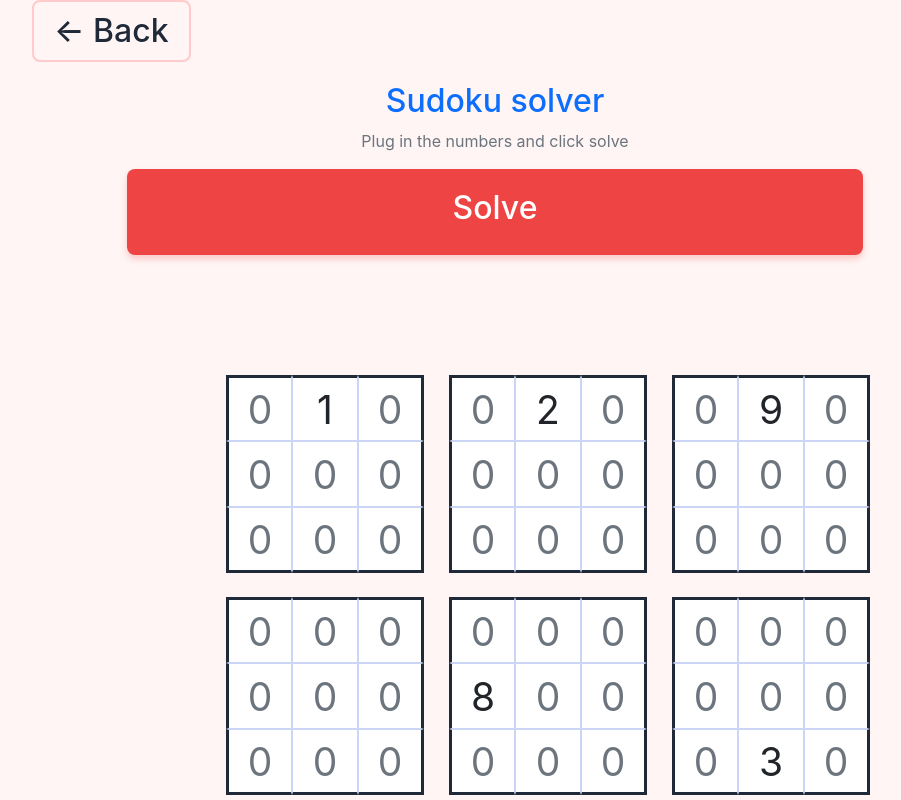
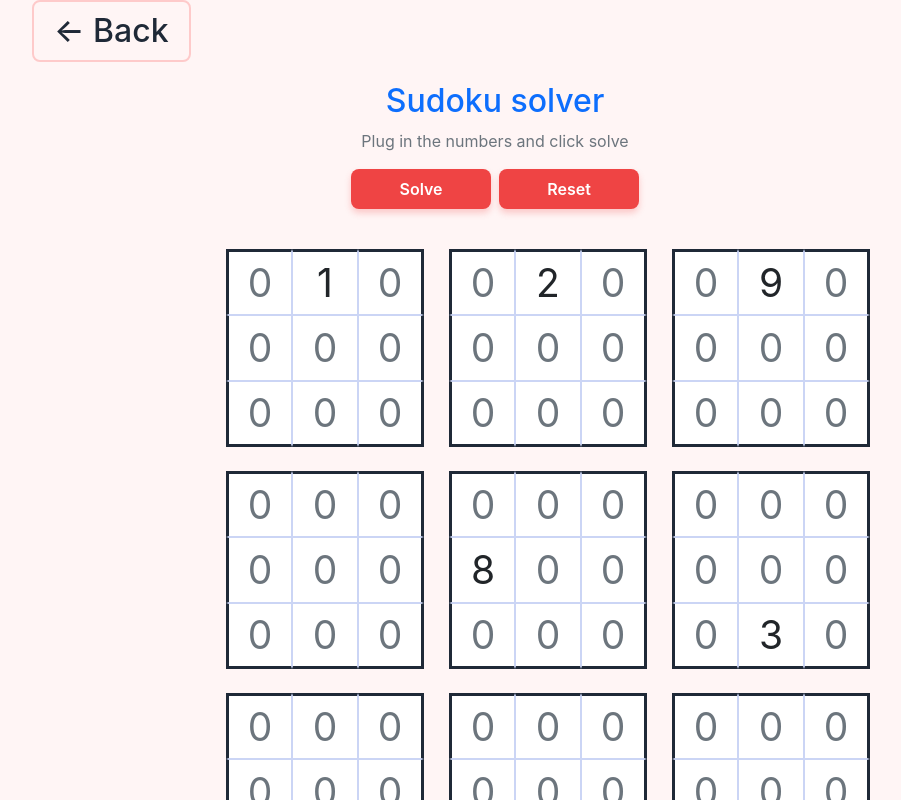
Before and after one commit to fernandozamoraj/nextjsplayground, a Next.js app: page /sudokuSolver in a window 1280 px wide. Shown: the top 800 px of the page, without its empty margins (50-951 px from the left). Built offline with nearby package versions, Linux system fonts and the light colour scheme.

Commit message:
made sudokue solve and reseat buttons smaller to make the board fully visible

```diff
--- a/comps/actionButton.js
+++ b/comps/actionButton.js
@@ -1,6 +1,12 @@
 import styles from '../styles/Button.module.css';
 
-const ActionButton = ({text, onClick, leftArrow, rightArrow}) =>{
+const ActionButton = ({text, onClick, leftArrow, rightArrow, compact, width}) =>{
+    const TextTag = compact ? 'span' : 'h2';
+    const textStyle = compact ? { fontSize: '1rem', fontWeight: 600 } : undefined;
+    const buttonStyle = compact || width ? {
+        width: width || '140px',
+        padding: compact ? '8px 12px' : undefined
+    } : undefined;
 
     return (
         <p>
@@ -8,11 +14,11 @@ const ActionButton = ({text, onClick, leftArrow, rightArrow}) =>{
                 className={styles.actionButton}
                 type="button"
                 onClick={ (event) => onClick(event) }
+                style={buttonStyle}
             >
-
-                { leftArrow  && <h2> &larr; {text}</h2> }
-                { rightArrow && <h2> &rarr; {text}</h2> }
-                { !leftArrow && !rightArrow && <h2>{text}</h2>}
+                { leftArrow  && <TextTag style={textStyle}> &larr; {text}</TextTag> }
+                { rightArrow && <TextTag style={textStyle}> &rarr; {text}</TextTag> }
+                { !leftArrow && !rightArrow && <TextTag style={textStyle}>{text}</TextTag>}
             </button>
         </p>
     );
--- a/pages/sudokuSolver.js
+++ b/pages/sudokuSolver.js
@@ -46,6 +46,17 @@ const SudokuSolver = () =>{
         setDashboard({board: newBoard, validationMessage:''});
     }
 
+    const resetBoard = () => {
+        let newBoard = [...INITIAL_BOARD];
+        let i = 0;
+        for (let row of INITIAL_BOARD) {
+            newBoard[i] = [...row];
+            i++;
+        }
+
+        setDashboard({ board: newBoard, validationMessage: '' });
+    };
+
     const cloneBoard = () =>{
         let newBoard = [...dashboard.board];
         let i = 0;
@@ -90,22 +101,25 @@ const SudokuSolver = () =>{
         <div className="container bg-lighter text-secondary">
             <BackLink/>
 
-            <div className="row pb-5">
+            <div className="row pb-2">
                 <div className="col-1"></div>
                 <div className="col-8 jumbotron text-center">
                     <h2 className="text-primary">Sudoku solver </h2>
                     <p>Plug in the numbers and click solve</p>
-                    <ActionButton onClick={()=>solvePuzzle()} text="Solve" />
+                    <div className="d-flex justify-content-center gap-2">
+                        <ActionButton onClick={()=>solvePuzzle()} text="Solve" compact={true} />
+                        <ActionButton onClick={() => resetBoard()} text="Reset" compact={true} />
+                    </div>
                 </div>
             </div>
-            <div className="row pb-5 text-danger">
+            <div className="row pb-2 text-danger">
                 <div className="col-1"></div>
                 <div className="col-10">
                     <h2>{dashboard.validationMessage}</h2>
                 </div>
             </div>
 
-            <div className="row pb-5 text-primary justify-content-center">
+            <div className="row pb-3 text-primary justify-content-center">
                 <div className="col-11 col-md-9 col-lg-8">
                     <div className="row gx-3 form-group justify-content-center">
                         {getFullHorizontalRowPanel(0)}
```
